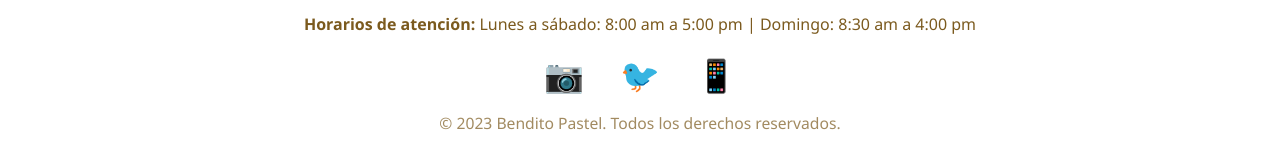
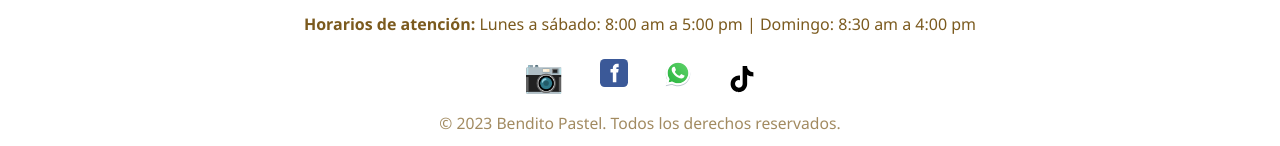
Before and after one commit to Maximmxxii/benditopastel, a plain HTML site: page index.html in a window 1280 px wide. Shown: the part 1934-2080 px from the top of the page. Drawn offline with Linux system fonts and the light colour scheme.

Commit message:
editando el footer

```diff
--- a/index.html
+++ b/index.html
@@ -78,8 +78,29 @@
         </div>
         <div class="footer-redes">
             <a href="#" title="Instagram" class="footer-icon">&#x1F4F7;</a>
-            <a href="#" title="Facebook" class="footer-icon">&#x1F426;</a>
-            <a href="#" title="WhatsApp" class="footer-icon">&#x1F4F1;</a>
+            <a href="#" title="Facebook" class="footer-icon" target="_blank" rel="noopener">
+                <svg width="28" height="28" viewBox="0 0 24 24" fill="none" xmlns="http://www.w3.org/2000/svg">
+                  <rect width="24" height="24" rx="4" fill="#3b5998"/>
+                  <path d="M15.5 8.5H14V7.5C14 7.22 14.22 7 14.5 7H16V4H14.5C12.57 4 11 5.57 11 7.5V8.5H9V11.5H11V20H14V11.5H15.5L16 8.5H14Z" fill="#fff"/>
+                </svg>
+            </a>
+            <a href="#" title="WhatsApp" class="footer-icon" target="_blank" rel="noopener">
+                <svg width="28" height="28" viewBox="0 0 32 32" fill="none" xmlns="http://www.w3.org/2000/svg">
+                  <path fill-rule="evenodd" clip-rule="evenodd" d="M16 31C23.732 31 30 24.732 30 17C30 9.26801 23.732 3 16 3C8.26801 3 2 9.26801 2 17C2 19.5109 2.661 21.8674 3.81847 23.905L2 31L9.31486 29.3038C11.3014 30.3854 13.5789 31 16 31ZM16 28.8462C22.5425 28.8462 27.8462 23.5425 27.8462 17C27.8462 10.4576 22.5425 5.15385 16 5.15385C9.45755 5.15385 4.15385 10.4576 4.15385 17C4.15385 19.5261 4.9445 21.8675 6.29184 23.7902L5.23077 27.7692L9.27993 26.7569C11.1894 28.0746 13.5046 28.8462 16 28.8462Z" fill="#BFC8D0"/>
+                  <path d="M28 16C28 22.6274 22.6274 28 16 28C13.4722 28 11.1269 27.2184 9.19266 25.8837L5.09091 26.9091L6.16576 22.8784C4.80092 20.9307 4 18.5589 4 16C4 9.37258 9.37258 4 16 4C22.6274 4 28 9.37258 28 16Z" fill="url(#paint0_linear_87_7264)"/>
+                  <path fill-rule="evenodd" clip-rule="evenodd" d="M16 30C23.732 30 30 23.732 30 16C30 8.26801 23.732 2 16 2C8.26801 2 2 8.26801 2 16C2 18.5109 2.661 20.8674 3.81847 22.905L2 30L9.31486 28.3038C11.3014 29.3854 13.5789 30 16 30ZM16 27.8462C22.5425 27.8462 27.8462 22.5425 27.8462 16C27.8462 9.45755 22.5425 4.15385 16 4.15385C9.45755 4.15385 4.15385 9.45755 4.15385 16C4.15385 18.5261 4.9445 20.8675 6.29184 22.7902L5.23077 26.7692L9.27993 25.7569C11.1894 27.0746 13.5046 27.8462 16 27.8462Z" fill="white"/>
+                  <path d="M12.5 9.49989C12.1672 8.83131 11.6565 8.8905 11.1407 8.8905C10.2188 8.8905 8.78125 9.99478 8.78125 12.05C8.78125 13.7343 9.52345 15.578 12.0244 18.3361C14.438 20.9979 17.6094 22.3748 20.2422 22.3279C22.875 22.2811 23.4167 20.0154 23.4167 19.2503C23.4167 18.9112 23.2062 18.742 23.0613 18.696C22.1641 18.2654 20.5093 17.4631 20.1328 17.3124C19.7563 17.1617 19.5597 17.3656 19.4375 17.4765C19.0961 17.8018 18.4193 18.7608 18.1875 18.9765C17.9558 19.1922 17.6103 19.083 17.4665 19.0015C16.9374 18.7892 15.5029 18.1511 14.3595 17.0426C12.9453 15.6718 12.8623 15.2001 12.5959 14.7803C12.3828 14.4444 12.5392 14.2384 12.6172 14.1483C12.9219 13.7968 13.3426 13.254 13.5313 12.9843C13.7199 12.7145 13.5702 12.305 13.4803 12.05C13.0938 10.953 12.7663 10.0347 12.5 9.49989Z" fill="white"/>
+                  <defs>
+                    <linearGradient id="paint0_linear_87_7264" x1="26.5" y1="7" x2="4" y2="28" gradientUnits="userSpaceOnUse">
+                      <stop stop-color="#5BD066"/>
+                      <stop offset="1" stop-color="#27B43E"/>
+                    </linearGradient>
+                  </defs>
+                </svg>
+            </a>
+            <a href="https://www.tiktok.com/@bendito.pastel28?_t=ZS-8xV4LwdbDV9&_r=1" title="TikTok" class="footer-icon" target="_blank" rel="noopener">
+                <svg width="28" height="28" viewBox="0 0 512 512" xmlns="http://www.w3.org/2000/svg" style="vertical-align: middle;"><path d="M412.19,118.66a109.27,109.27,0,0,1-9.45-5.5,132.87,132.87,0,0,1-24.27-20.62c-18.1-20.71-24.86-41.72-27.35-56.43h.1C349.14,23.9,350,16,350.13,16H267.69V334.78c0,4.28,0,8.51-.18,12.69,0,.52-.05,1-.08,1.56,0,.23,0,.47-.05.71,0,.06,0,.12,0,.18a70,70,0,0,1-35.22,55.56,68.8,68.8,0,0,1-34.11,9c-38.41,0-69.54-31.32-69.54-70s31.13-70,69.54-70a68.9,68.9,0,0,1,21.41,3.39l.1-83.94a153.14,153.14,0,0,0-118,34.52,161.79,161.79,0,0,0-35.3,43.53c-3.48,6-16.61,30.11-18.2,69.24-1,22.21,5.67,45.22,8.85,54.73v.2c2,5.6,9.75,24.71,22.38,40.82A167.53,167.53,0,0,0,115,470.66v-.2l.2.2C155.11,497.78,199.36,496,199.36,496c7.66-.31,33.32,0,62.46-13.81,32.32-15.31,50.72-38.12,50.72-38.12a158.46,158.46,0,0,0,27.64-45.93c7.46-19.61,9.95-43.13,9.95-52.53V176.49c1,.6,14.32,9.41,14.32,9.41s19.19,12.3,49.13,20.31c21.48,5.7,50.42,6.9,50.42,6.9V131.27C453.86,132.37,433.27,129.17,412.19,118.66Z"/></svg>
+            </a>
         </div>
         <div class="footer-copy">
             <p>&copy; 2023 Bendito Pastel. Todos los derechos reservados.</p>
```
